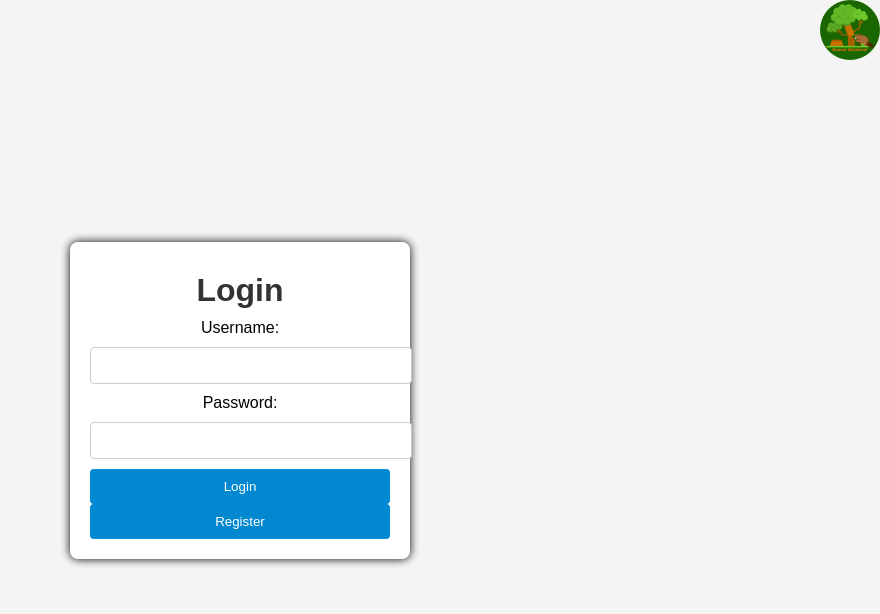
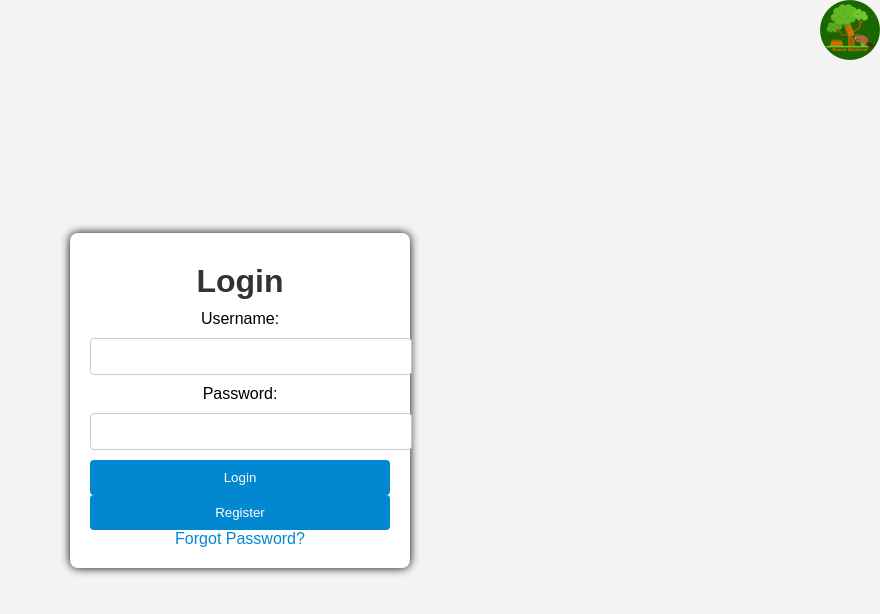
Before and after one commit to Flameis/CS362-Team3, a React (Create React App) app in the folder demo/: page /login in a window 1280 px wide. Shown: the top 614 px of the page, without its empty margins (400-1280 px from the left). Built offline with nearby package versions, Linux system fonts and the light colour scheme.

Commit message:
Forgot Password

```diff
--- a/demo/src/pages/Login.js
+++ b/demo/src/pages/Login.js
@@ -64,6 +64,7 @@ function Login() {
         <button type="submit" className="submit-button">Login</button>
       </form>
       <button onClick={handleRegister} className="register-button">Register</button>
+      <a href="/forgot-password" className="forgot-password-link">Forgot Password?</a>
     </div>
   );
 }
```
